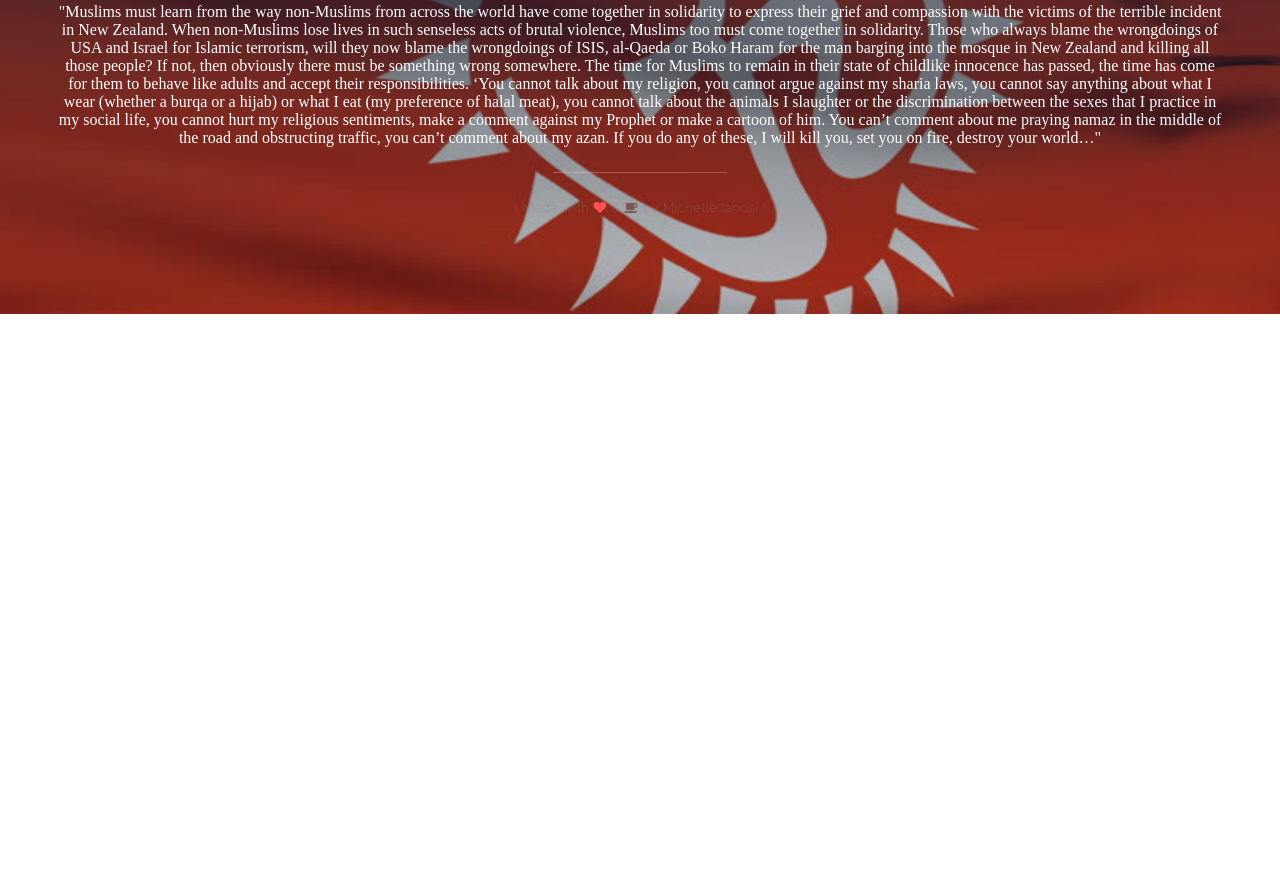
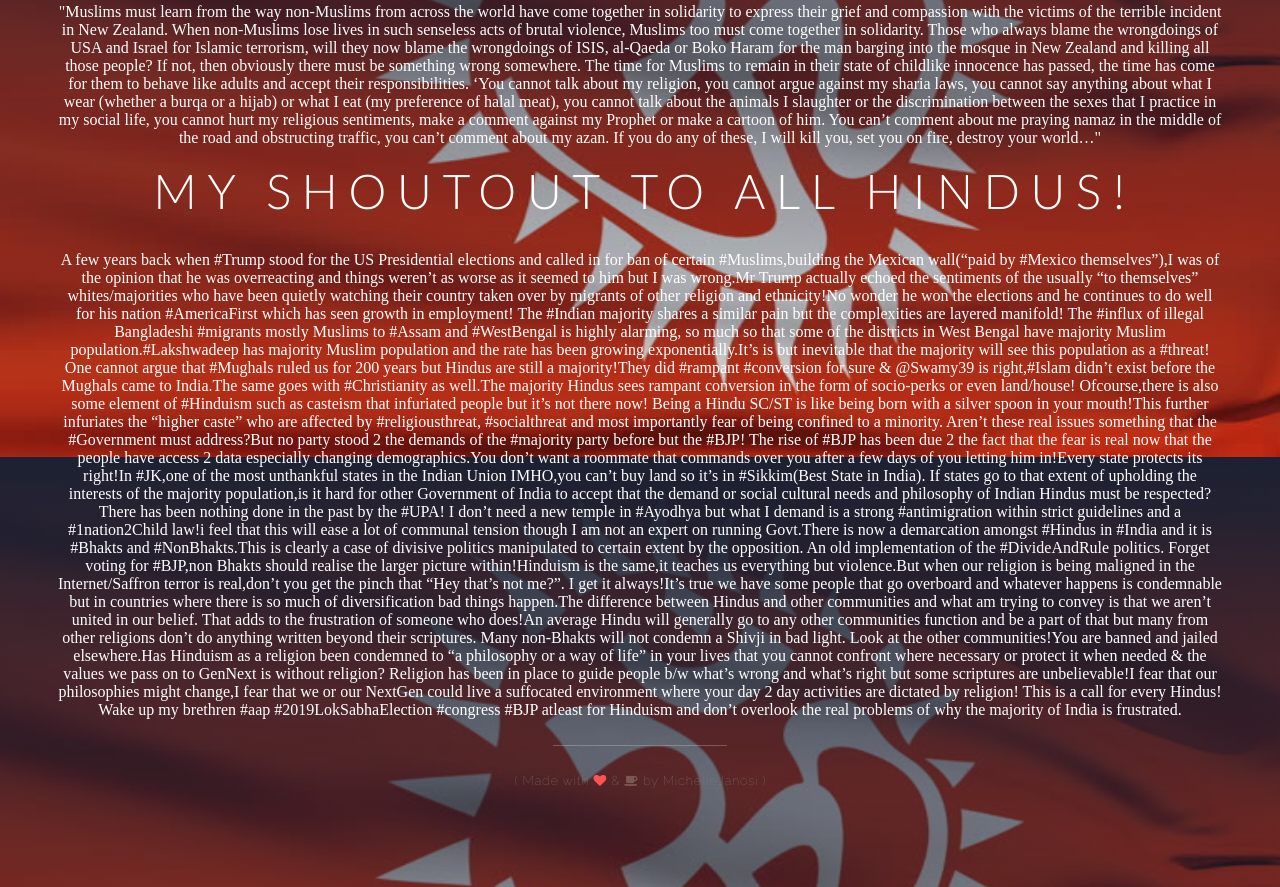
Before and after one commit to admiralgeneralgp/admiralgeneralgp.github.io, a plain HTML site: page index.html in a window 1280 px wide. Shown: the part 1143-2030 px from the top of the page. Before the commit the page ends 1457 px from the top, so only its background shows below. Drawn offline with Linux system fonts and the light colour scheme.

Commit message:
Update index.html

```diff
--- a/index.html
+++ b/index.html
@@ -46,7 +46,23 @@
 Those who always blame the wrongdoings of USA and Israel for Islamic terrorism, will they now blame the wrongdoings of ISIS, al-Qaeda or Boko Haram for the man barging into the mosque in New Zealand and killing all those people? If not, then obviously there must be something wrong somewhere.
 
 The time for Muslims to remain in their state of childlike innocence has passed, the time has come for them to behave like adults and accept their responsibilities. ‘You cannot talk about my religion, you cannot argue against my sharia laws, you cannot say anything about what I wear (whether a burqa or a hijab) or what I eat (my preference of halal meat), you cannot talk about the animals I slaughter or the discrimination between the sexes that I practice in my social life, you cannot hurt my religious sentiments, make a comment against my Prophet or make a cartoon of him. You can’t comment about me praying namaz in the middle of the road and obstructing traffic, you can’t comment about my azan. If you do any of these, I will kill you, set you on fire, destroy your world…"</p>
+            <h1>My shoutout to all Hindus!</h1>
+            <p id="about">
+            <p>A few years back when #Trump stood for the US Presidential elections and called in for ban of certain #Muslims,building the Mexican wall(“paid by #Mexico themselves”),I was of the opinion that he was overreacting and things weren’t as worse as it seemed to him but I was wrong.Mr Trump actually echoed the sentiments of the usually “to themselves” whites/majorities who have been quietly watching their country taken over by migrants of other religion and ethnicity!No wonder he won the elections and he continues to do well for his nation #AmericaFirst which has seen growth in employment! The #Indian majority shares a similar pain but the complexities are layered manifold!
 
+The #influx of illegal Bangladeshi #migrants mostly Muslims to #Assam and #WestBengal  is highly alarming, so much so that some of the districts in West Bengal have majority Muslim population.#Lakshwadeep has majority Muslim population and the rate has been growing exponentially.It’s is but inevitable that the majority will see this population as a #threat! One cannot argue that #Mughals ruled us for 200 years but Hindus are still a majority!They did #rampant #conversion for sure & @Swamy39 is right,#Islam didn’t exist before the Mughals came to India.The same goes with #Christianity as well.The majority Hindus sees rampant conversion in the form of socio-perks or even land/house! Ofcourse,there is also some element of #Hinduism such as casteism that infuriated people but it’s not there now!
+Being a Hindu SC/ST is like being born with a silver spoon in your mouth!This further infuriates the “higher caste” who are affected by #religiousthreat, #socialthreat and most importantly fear of being confined to a minority.
+
+Aren’t these real issues something that the #Government must address?But no party stood 2 the demands of the #majority party before but the #BJP! The rise of #BJP has been due 2 the fact that the fear is real now that the people have access 2 data especially changing demographics.You don’t want a roommate that commands over you after a few days of you letting him in!Every state protects its right!In #JK,one of the most unthankful states in the Indian Union IMHO,you can’t buy land so it’s in #Sikkim(Best State in India).
+If states go to that extent of upholding the interests of the majority population,is it hard for other Government of India to accept that the demand or social cultural needs and philosophy of Indian Hindus must be respected?
+
+There has been nothing done in the past by the #UPA! I don’t need a new temple in #Ayodhya but what I demand is a strong #antimigration within strict guidelines and a #1nation2Child law!i feel that this will ease a lot of communal tension though I am not an expert on running Govt.There is now a demarcation amongst #Hindus in #India and it is #Bhakts and #NonBhakts.This is clearly a case of divisive politics manipulated to certain extent by the opposition. An old implementation of the #DivideAndRule politics.
+Forget voting for #BJP,non Bhakts should realise the larger picture within!Hinduism is the same,it teaches us everything but violence.But when our religion is being maligned in the Internet/Saffron terror is real,don’t you get the pinch that “Hey that’s not me?”. I get it always!It’s true we have some people that go overboard and whatever happens is condemnable but in countries where there is so much of diversification bad things happen.The difference between Hindus and other communities and what am trying to convey is that we aren’t united in our belief.
+That adds to the frustration of someone who does!An average Hindu will generally go to any other communities function and be a part of that but many from other religions don’t do anything written beyond their scriptures. Many non-Bhakts will not condemn a Shivji in bad light.
+Look at the other communities!You are banned and jailed elsewhere.Has Hinduism as a religion been condemned to “a philosophy or a way of life” in your lives that you cannot confront where necessary or protect it when needed & the values we pass on to GenNext is without religion?
+
+Religion has been in place to guide people b/w what’s wrong and what’s right but some scriptures are unbelievable!I fear that our philosophies might change,I fear that we or our NextGen could live a suffocated environment where your day 2 day activities are dictated by religion!
+This is a call for every Hindus! Wake up my brethren #aap #2019LokSabhaElection #congress #BJP atleast for Hinduism and don’t overlook the real problems of why the majority of India is frustrated.</p>
           <hr>
          <p id="credits">( Made with <i class="fa fa-heart"></i> &amp; <i class="fa fa-coffee"></i> by MichelleJanosi )</p>
         </div> <!-- end 'inner' -->
```
